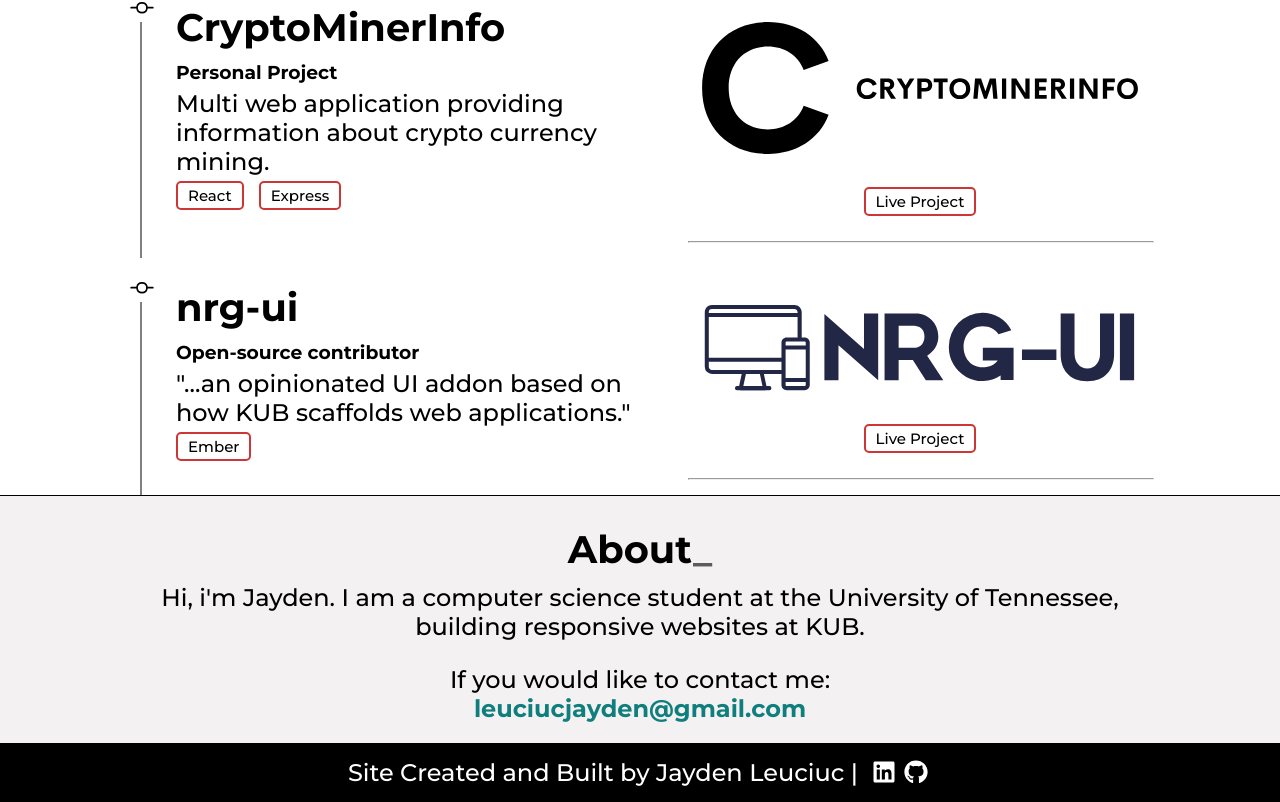
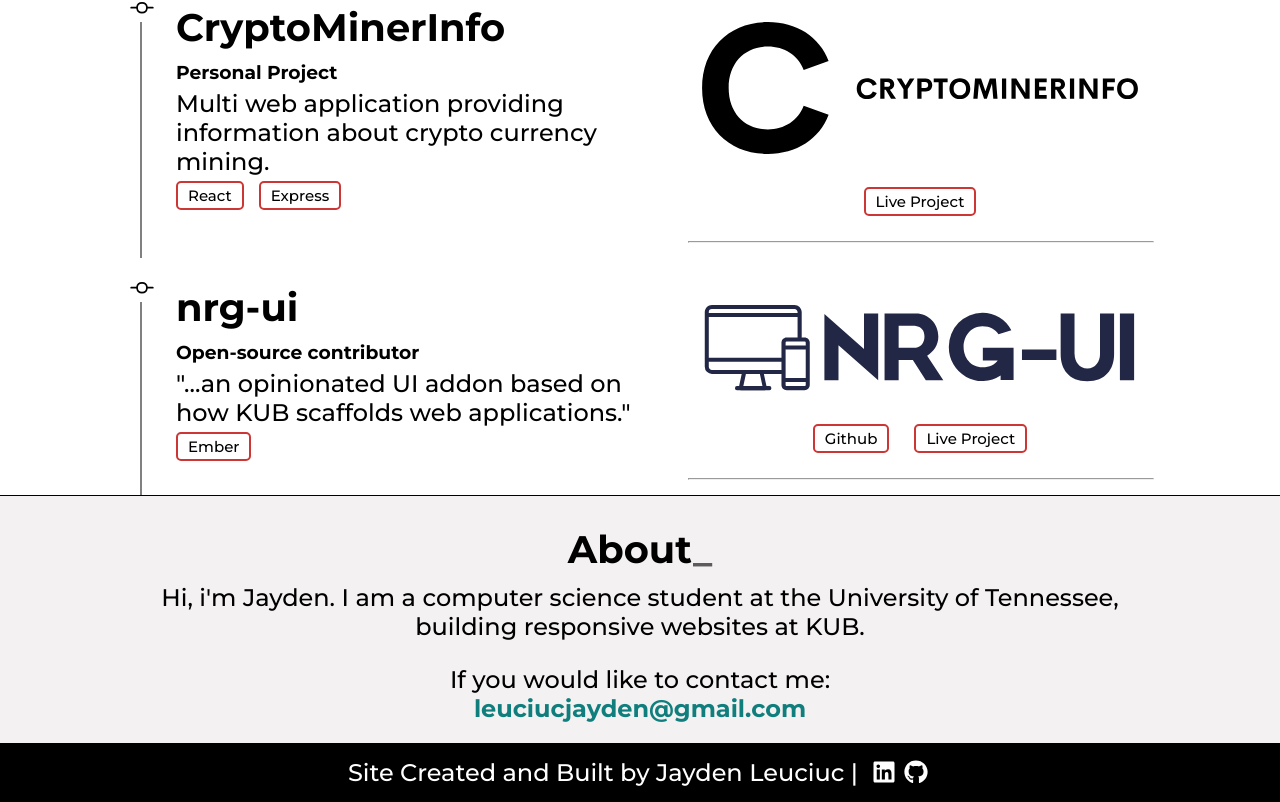
Before and after one commit to jayden-leuciuc/portfolio, a React (Vite) app: page / in a window 1280 px wide. Shown: the part 822-1624 px from the top of the page. Built offline with nearby package versions, Linux system fonts and the light colour scheme.

Commit message:
chore: Add github link to nrg project (#13)

```diff
--- a/src/components/Projects.jsx
+++ b/src/components/Projects.jsx
@@ -23,6 +23,7 @@ function Github() {
         imageLink={nrgLogo}
         imageAlt="nrg-ui"
         liveLink="https://knoxville-utilities-board.github.io/ember-nrg-ui/"
+        githubLink="https://github.com/knoxville-utilities-board/ember-nrg-ui"
       />
     </div>
   )
```
